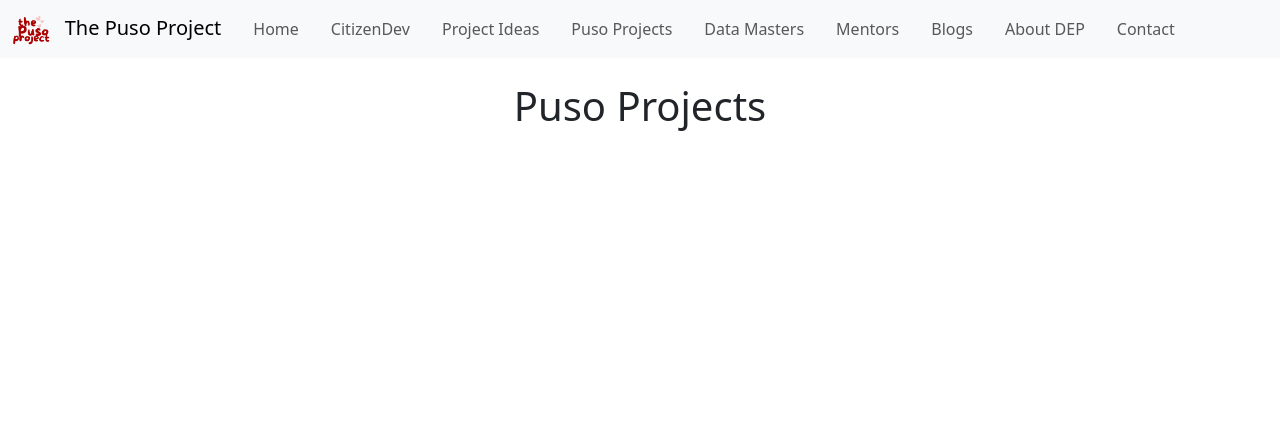
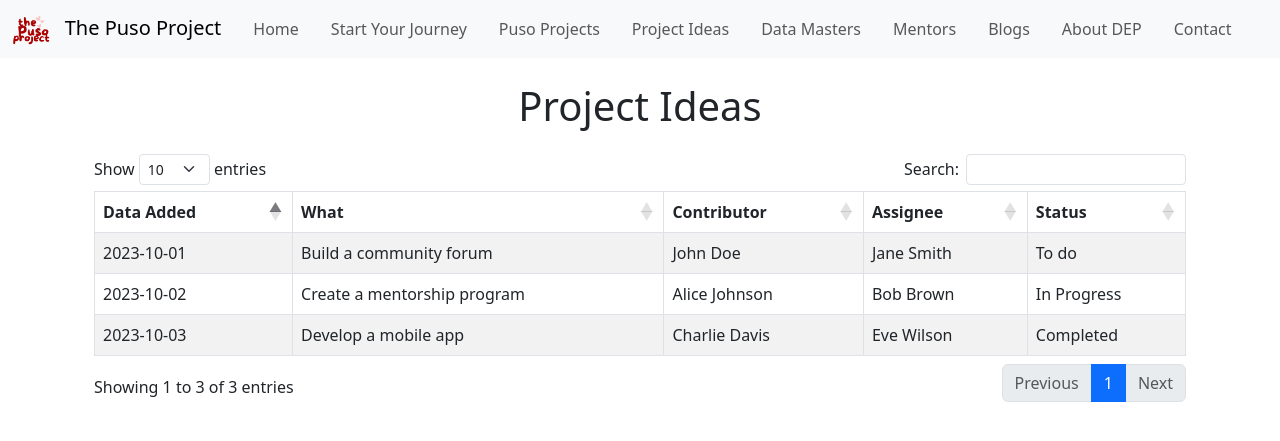
Before and after one commit to dataengineeringpilipinas/thepusoproject, a Flask app: page /pusoprojects in a window 1280 px wide. Shown: the top 441 px of the page. Run offline with Flask 3, Linux system fonts and the light colour scheme; some libraries are stand-ins or nearby versions.

Commit message:
Added some interim datatables

```diff
--- a/app.py
+++ b/app.py
@@ -65,9 +65,9 @@ def logout():
     return redirect(url_for('index'))
 
 # New Routes for Menu Pages
-@app.route('/citizendev')
-def citizendev():
-    return render_template('citizendev.html')
+@app.route('/startyourjourney')
+def startyourjourney():
+    return render_template('startyourjourney.html')
 
 @app.route('/projectideas')
 def projectideas():
--- a/templates/base.html
+++ b/templates/base.html
@@ -42,13 +42,13 @@
                         <a class="nav-link" href="{{ url_for('index') }}">Home</a>
                     </li>
                     <li class="nav-item mx-2"> <!-- Added mx-2 for spacing -->
-                        <a class="nav-link" href="{{ url_for('citizendev') }}">CitizenDev</a>
+                        <a class="nav-link" href="{{ url_for('startyourjourney') }}">Start Your Journey</a>
+                    </li>
+                    <li class="nav-item mx-2"> <!-- Added mx-2 for spacing -->
+                        <a class="nav-link" href="{{ url_for('pusoprojects') }}">Puso Projects</a>
                     </li>
                     <li class="nav-item mx-2"> <!-- Added mx-2 for spacing -->
                         <a class="nav-link" href="{{ url_for('projectideas') }}">Project Ideas</a>
-                    </li>
-                    <li class="nav-item mx-2"> <!-- Added mx-2 for spacing -->
-                        <a class="nav-link" href="{{ url_for('pusoprojects') }}">Puso Projects</a>
                     </li>
                     <li class="nav-item mx-2"> <!-- Added mx-2 for spacing -->
                         <a class="nav-link" href="{{ url_for('datamasters') }}">Data Masters</a>
--- a/templates/pusoprojects.html
+++ b/templates/pusoprojects.html
@@ -1,9 +1,67 @@
 {% extends "base.html" %}
 
-{% block title %}The Puso Project{% endblock %}
+{% block title %}Project Ideas - The Puso Project{% endblock %}
 
 {% block content %}
     <div class="text-center">
-        <h1>Puso Projects</h1>
+        <h1>Project Ideas</h1>
     </div>
+
+    <!-- DataTable Container -->
+    <div class="container mt-4">
+        <table id="projectIdeasTable" class="table table-striped table-bordered" style="width:100%">
+            <thead>
+                <tr>
+                    <th>Data Added</th>
+                    <th>What</th>
+                    <th>Contributor</th>
+                    <th>Assignee</th>
+                    <th>Status</th>
+                </tr>
+            </thead>
+            <tbody>
+                <tr>
+                    <td>2023-10-01</td>
+                    <td>Build a community forum</td>
+                    <td>John Doe</td>
+                    <td>Jane Smith</td>
+                    <td>To do</td>
+                </tr>
+                <tr>
+                    <td>2023-10-02</td>
+                    <td>Create a mentorship program</td>
+                    <td>Alice Johnson</td>
+                    <td>Bob Brown</td>
+                    <td>In Progress</td>
+                </tr>
+                <tr>
+                    <td>2023-10-03</td>
+                    <td>Develop a mobile app</td>
+                    <td>Charlie Davis</td>
+                    <td>Eve Wilson</td>
+                    <td>Completed</td>
+                </tr>
+                <!-- Add more rows as needed -->
+            </tbody>
+        </table>
+    </div>
+
+    <!-- Include DataTables CSS and JS -->
+    <link rel="stylesheet" type="text/css" href="https://cdn.datatables.net/1.13.6/css/dataTables.bootstrap5.min.css">
+    <script type="text/javascript" src="https://code.jquery.com/jquery-3.7.0.min.js"></script>
+    <script type="text/javascript" src="https://cdn.datatables.net/1.13.6/js/jquery.dataTables.min.js"></script>
+    <script type="text/javascript" src="https://cdn.datatables.net/1.13.6/js/dataTables.bootstrap5.min.js"></script>
+
+    <!-- Initialize DataTable -->
+    <script>
+        $(document).ready(function() {
+            $('#projectIdeasTable').DataTable({
+                "paging": true, // Enable pagination
+                "searching": true, // Enable search bar
+                "ordering": true, // Enable column sorting
+                "info": true, // Show table information
+                "responsive": true // Make the table responsive
+            });
+        });
+    </script>
 {% endblock %}
--- a/templates/citizendev.html
+++ b/templates/startyourjourney.html
@@ -4,6 +4,6 @@
 
 {% block content %}
     <div class="text-center">
-        <h1>CitizenDev</h1>
+        <h1>DEP Journey</h1>
     </div>
 {% endblock %}
```
Also changed, not shown: templates/projectideas.html (+59 -1 lines).
